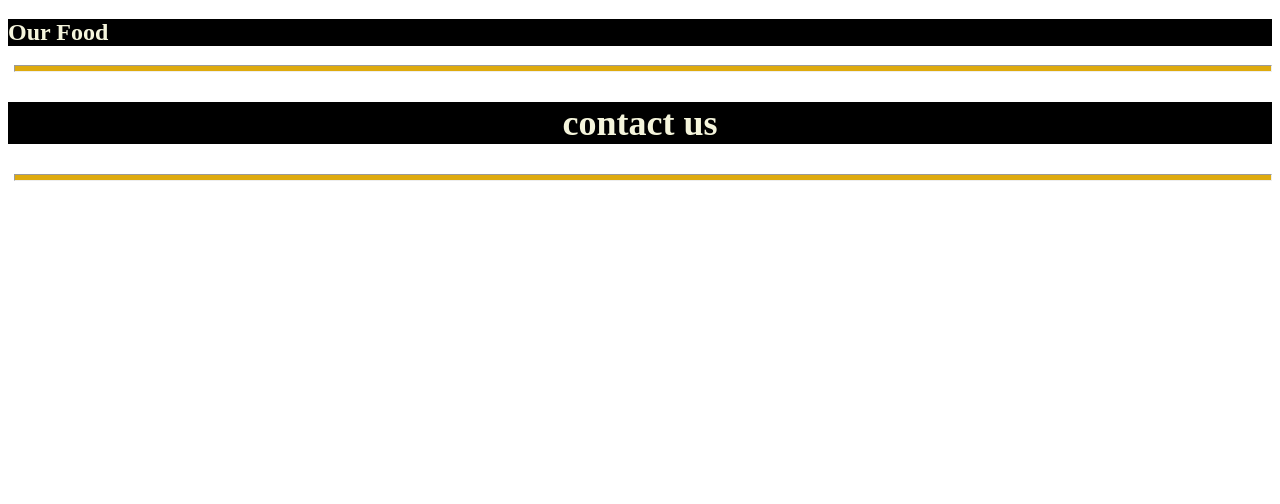
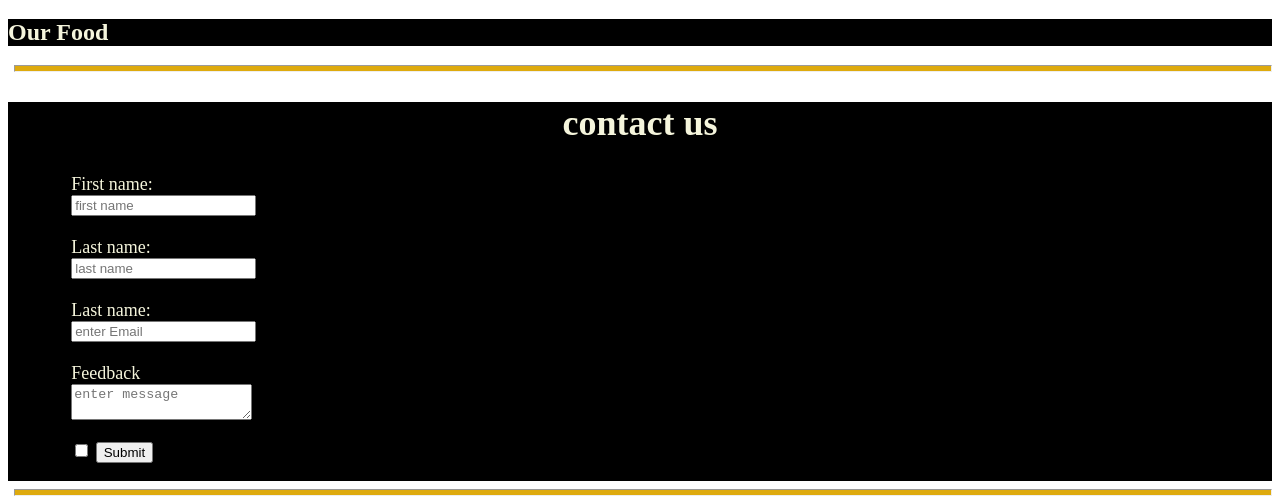
Before and after one commit to katampoi/Phase-0ne-projectfinal, a plain HTML site: page index.html in a window 1280 px wide. Shown: the part 1206-1710 px from the top of the page. Before the commit the page ends 1395 px from the top, so only its background shows below. Drawn offline with Linux system fonts and the light colour scheme; no server answers.

Commit message:
added the form in the  contact section

```diff
--- a/index.html
+++ b/index.html
@@ -68,7 +68,7 @@
     <section>
         <div id="contact">
             <div class="contacthead"><p><h1>contact us</h1></p></div>
-            <!-- <div>
+            <div>
                 <div>
                     <form class="form" action="">
                         <label for="fname">First name:</label><br>
@@ -84,10 +84,10 @@
 
                     </form>
                 </div>
-                <div>
+                <!-- <div>
                     <img src="./assets/images/logo.jpg" alt="logo" height="100" width="100">
-                </div>
-            </div> -->
+                </div> -->
+            </div>
 
         </div>
         <hr>
```
